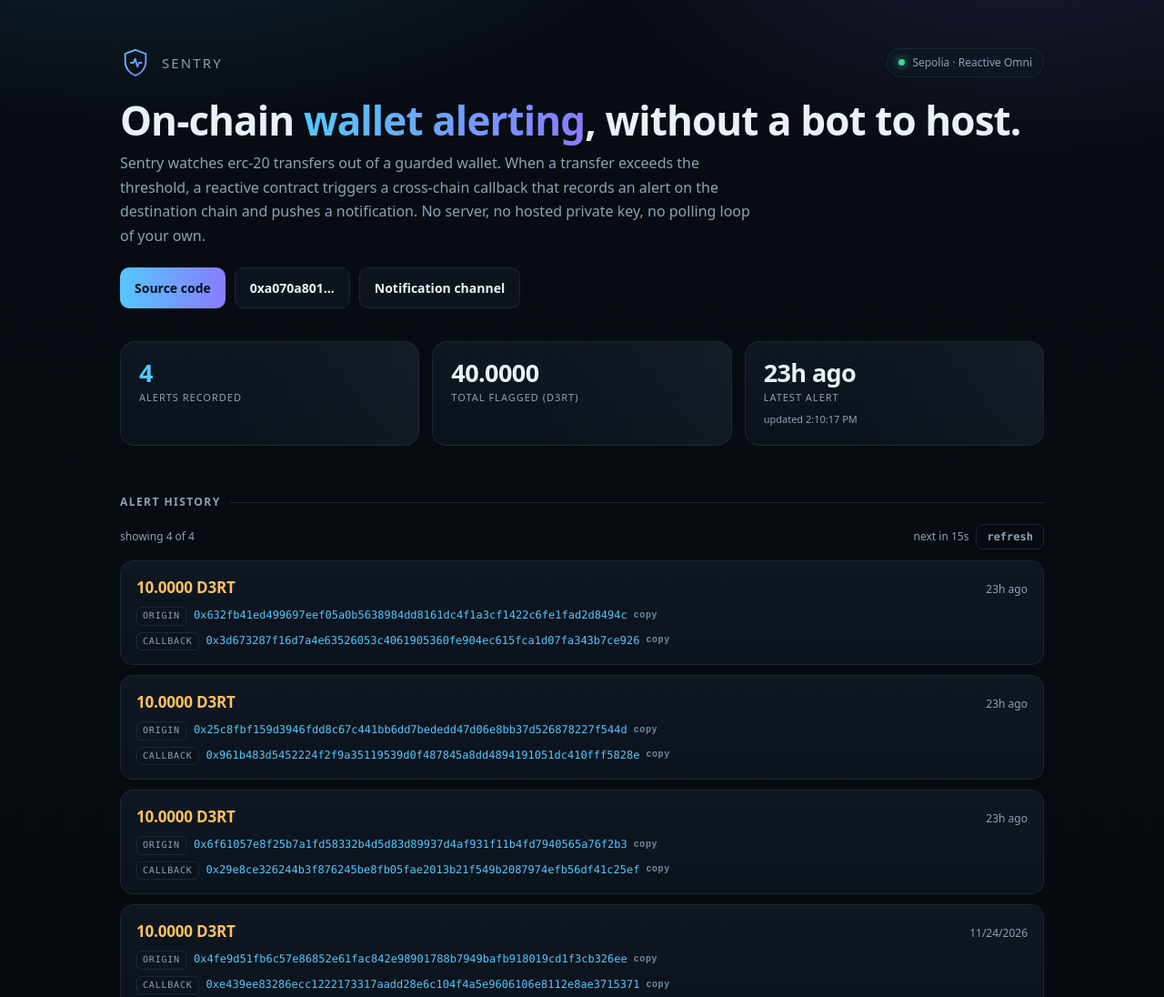
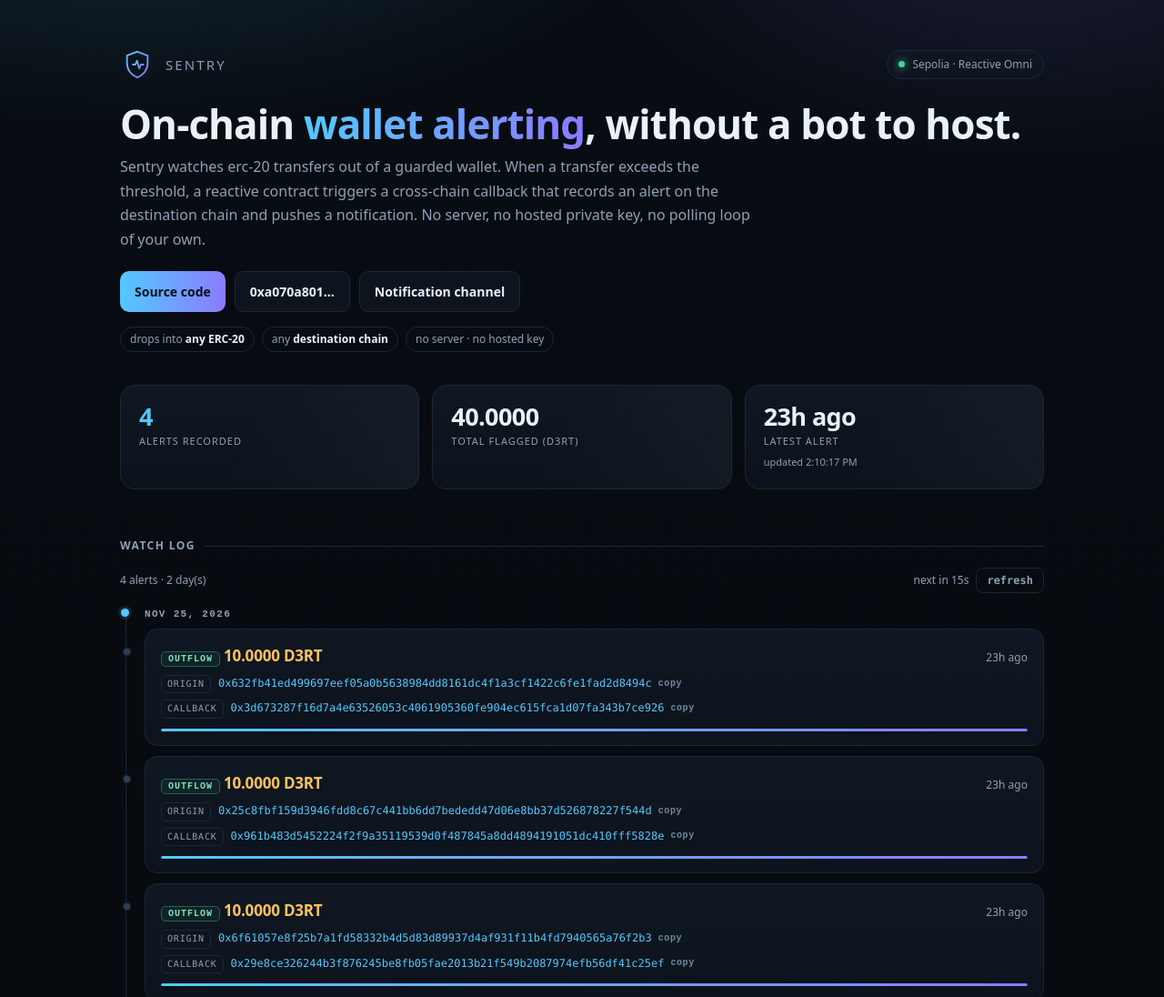
Before and after one commit to artistlogic/guardian, a plain HTML site: page index.html in a window 1280 px wide. Shown: the top 1096 px of the page at 91% size. Drawn offline with Linux system fonts and the light colour scheme; no server answers.

Commit message:
feat(ui): signal-strength meter + tab title alert

```diff
--- a/index.html
+++ b/index.html
@@ -143,13 +143,49 @@
   @keyframes shimmer{0%{background-position:100% 0}100%{background-position:0 0}}
   .item{animation:rise .18s ease both}
   @keyframes rise{from{opacity:0;transform:translateY(4px)}to{opacity:1;transform:none}}
+  .item.flash{border-color:rgba(63,224,161,.55);
+    box-shadow:0 0 0 1px rgba(63,224,161,.22),0 0 26px rgba(63,224,161,.10);
+    animation:flashPulse 1.5s ease}
+  @keyframes flashPulse{0%{background:rgba(63,224,161,.10)}100%{background:linear-gradient(180deg,var(--card),#0c131c)}}
+  .reveal{opacity:0;transform:translateY(10px);transition:opacity .45s ease,transform .45s ease}
+  .reveal.in{opacity:1;transform:none}
+
+  /* ── sentry: radar logo, integrations, watch log ── */
+  .radar{position:relative;width:38px;height:38px;display:grid;place-items:center}
+  .radar:before{content:"";position:absolute;inset:0;border-radius:50%;
+    border:1px solid rgba(84,200,255,.35);animation:ping 2.6s ease-out infinite}
+  .radar:after{content:"";position:absolute;inset:6px;border-radius:50%;
+    border:1px solid rgba(139,123,255,.28);animation:ping 2.6s .9s ease-out infinite}
+  @keyframes ping{0%{transform:scale(.6);opacity:.9}100%{transform:scale(1.35);opacity:0}}
+  .integrations{display:flex;gap:8px;flex-wrap:wrap;margin:16px 0 0;color:var(--muted);font-size:12px}
+  .integrations b{color:var(--fg);font-weight:600}
+  .integrations span{border:1px solid var(--line);border-radius:999px;padding:3px 10px}
+
+  .log{position:relative;margin-left:6px;padding-left:20px;border-left:1px solid var(--line)}
+  .day{position:relative;margin:18px 0 10px;font:600 11px/1 ui-monospace,monospace;
+    letter-spacing:.12em;text-transform:uppercase;color:var(--muted)}
+  .day:before{content:"";position:absolute;left:-26px;top:-1px;width:9px;height:9px;border-radius:50%;
+    background:var(--accent);box-shadow:0 0 0 3px rgba(84,200,255,.12)}
+  .log .item{position:relative}
+  .log .item:before{content:"";position:absolute;left:-25px;top:20px;width:7px;height:7px;border-radius:50%;
+    background:#2a4054;border:1px solid var(--line)}
+  .kind{font:600 10px/1 ui-monospace,monospace;letter-spacing:.1em;text-transform:uppercase;
+    color:#7fe3b4;border:1px solid rgba(63,224,161,.35);border-radius:5px;padding:2px 7px;background:rgba(63,224,161,.06)}
+  .older{font:600 11px/1 ui-monospace,monospace;color:var(--muted);background:transparent;
+    border:1px dashed var(--line);border-radius:10px;padding:10px 12px;cursor:pointer;margin:4px 0 8px}
+  .older:hover{color:var(--fg);border-color:rgba(84,200,255,.35)}
+  .meter{height:3px;border-radius:999px;background:#16222f;margin-top:11px;overflow:hidden}
+  .meter i{display:block;height:100%;border-radius:999px;
+    background:linear-gradient(90deg,var(--accent),var(--accent2));
+    box-shadow:0 0 12px rgba(84,200,255,.35);transition:width .5s ease}
+  .item:hover .meter i{filter:brightness(1.15)}
 </style>
 </head>
 <body>
 <div class="wrap">
   <header>
     <div class="brand">
-      <svg width="34" height="34" viewBox="0 0 48 48" aria-hidden="true">
+      <div class="radar"><svg width="34" height="34" viewBox="0 0 48 48" aria-hidden="true">
         <defs><linearGradient id="g" x1="0" y1="0" x2="1" y2="1">
           <stop offset="0" stop-color="#54c8ff"/><stop offset="1" stop-color="#8b7bff"/>
         </linearGradient></defs>
@@ -157,7 +193,7 @@
               fill="none" stroke="url(#g)" stroke-width="2.6"/>
         <path d="M17 24h4l2.5-6 3.5 12 2.5-6h4" fill="none" stroke="url(#g)"
               stroke-width="2.6" stroke-linecap="round" stroke-linejoin="round"/>
-      </svg>
+      </svg></div>
       <span class="name">Sentry</span>
       <span class="pill"><span class="dot"></span>Sepolia · Reactive Omni</span>
     </div>
@@ -174,6 +210,12 @@
       <a class="btn" href="https://ntfy.sh/guardian-2026" target="_blank" rel="noreferrer">Notification channel</a>
     </div>
 
+    <div class="integrations">
+      <span>drops into <b>any ERC-20</b></span>
+      <span>any <b>destination chain</b></span>
+      <span>no server · no hosted key</span>
+    </div>
+
     <div class="stats">
       <div class="stat hi"><b id="count">–</b><span>alerts recorded</span><small>&nbsp;</small></div>
       <div class="stat"><b id="total">–</b><span>total flagged (D3RT)</span><small>&nbsp;</small></div>
@@ -182,7 +224,7 @@
   </header>
 
   <main>
-    <h2>Alert history</h2>
+    <h2>Watch log</h2>
     <div class="list-head">
       <span class="count" id="meta">–</span>
       <div class="refresh">
@@ -245,13 +287,6 @@
           <text x="556" y="84" fill="#8ea1b6" font-size="10">callback</text>
         </g>
       </svg>
-    </div>
-
-    <h2>How it works</h2>
-    <div class="steps">
-      <div class="step"><div class="n">01 · detect</div><h3>Origin event</h3><p>An ERC-20 <code>Transfer</code> from the guarded wallet. The subscription already filters by sender, so noise never reaches the contract.</p></div>
-      <div class="step"><div class="n">02 · decide</div><h3>Reactive check</h3><p><code>react()</code> validates source, amount and remaining quota; below-threshold transfers exit silently (reverts are charged too).</p></div>
-      <div class="step"><div class="n">03 · act</div><h3>On-chain alert</h3><p>The callback proxy delivers <code>onAlert()</code> on the destination chain and a notifier pushes it to the operator.</p></div>
     </div>
   </main>
 
@@ -432,39 +467,71 @@ window.addEventListener("keydown", (e) => {
 });
 renderCode("react");
 
-/* ── list state, copy buttons, refresh countdown ── */
-let CURRENT = [], SHOWN = 8, PAGE = 8, nextAt = 0;
+/* ── list state: day-grouped watch log, copy buttons, refresh countdown ── */
+let CURRENT = [], SHOWN_DAYS = 2, nextAt = 0, prevCount = 0, CURRENT_MAX = 0n;
 
 function valueOf(log) { return log._value ? BigInt(log._value) : word(log.data, 2); }
 function originOf(log) { return log._origin || ("0x" + word(log.data, 1).toString(16).padStart(64, "0")); }
+function dayKey(ts) {
+  if (!ts) return "recent";
+  return new Date(ts).toLocaleDateString(undefined, { year: "numeric", month: "short", day: "2-digit" });
+}
 
 function cardOf(log) {
   const originTx = originOf(log);
+  const v = valueOf(log);
+  const pct = CURRENT_MAX > 0n ? Number((v * 100n) / CURRENT_MAX) : 0;
   return `<div class="item">
     <div class="row">
-      <span class="amt">${fmt(valueOf(log))} D3RT</span>
+      <span><span class="kind">outflow</span> <span class="amt">${fmt(v)} D3RT</span></span>
       <span class="when">${ago(log.ts)}</span>
     </div>
     <div class="hash"><span class="chip">origin</span><a href="${EXPLORER}${originTx}" target="_blank" rel="noreferrer">${originTx}</a><button class="copy" data-copy="${originTx}">copy</button></div>
     <div class="hash"><span class="chip">callback</span><a href="${EXPLORER}${log.txHash}" target="_blank" rel="noreferrer">${log.txHash}</a><button class="copy" data-copy="${log.txHash}">copy</button></div>
+    <div class="meter"><i style="width:${pct}%"></i></div>
   </div>`;
 }
 
 function renderList() {
   const list = document.getElementById("list");
   const total = CURRENT.reduce((a, l) => a + valueOf(l), 0n);
-  const items = CURRENT.slice(0, SHOWN).map(cardOf);
-  if (CURRENT.length > SHOWN) {
-    items.push(`<button class="more" id="more" type="button">Show all ${CURRENT.length} alerts</button>`);
+  CURRENT_MAX = CURRENT.reduce((m, l) => (valueOf(l) > m ? valueOf(l) : m), 0n);
+
+  const groups = new Map();
+  for (const log of CURRENT) {
+    const k = dayKey(log.ts);
+    if (!groups.has(k)) groups.set(k, []);
+    groups.get(k).push(log);
   }
-  list.innerHTML = items.join("");
-  const more = document.getElementById("more");
-  if (more) more.onclick = () => { SHOWN = CURRENT.length; renderList(); };
+  const keys = [...groups.keys()];
+  const visible = keys.slice(0, SHOWN_DAYS);
+
+  let html = '<div class="log">';
+  for (const k of visible) {
+    html += `<div class="day">${k}</div>`;
+    html += groups.get(k).map(cardOf).join("");
+  }
+  html += "</div>";
+  if (keys.length > visible.length) {
+    html += `<button class="older" id="older" type="button">Show older (${keys.length - visible.length} more days)</button>`;
+  }
+  list.innerHTML = html;
+
+  const older = document.getElementById("older");
+  if (older) older.onclick = () => { SHOWN_DAYS = keys.length; renderList(); };
 
   document.getElementById("count").textContent = CURRENT.length;
   document.getElementById("total").textContent = fmt(total);
   document.getElementById("latest").textContent = CURRENT[0].ts ? ago(CURRENT[0].ts) : "–";
-  document.getElementById("meta").textContent = `showing ${Math.min(SHOWN, CURRENT.length)} of ${CURRENT.length}`;
+  document.getElementById("meta").textContent = `${CURRENT.length} alerts · ${keys.length} day(s)`;
+
+  if (CURRENT.length > prevCount && prevCount > 0) {
+    const first = list.querySelector(".item");
+    if (first) { first.classList.add("flash"); setTimeout(() => first.classList.remove("flash"), 1600); }
+    document.title = "🚨 New alert · Sentry";
+    setTimeout(() => { document.title = "Sentry · On-chain Wallet Alerting"; }, 5000);
+  }
+  prevCount = CURRENT.length;
 }
 
 document.getElementById("list").addEventListener("click", async (e) => {
@@ -497,6 +564,14 @@ setInterval(() => {
 }, 1000);
 
 refresh(false);
+
+/* gentle scroll reveal for section headers and panels */
+const revealEls = document.querySelectorAll(".stats, .arch, .panel, .trace, .list-head");
+revealEls.forEach((el) => el.classList.add("reveal"));
+const io = new IntersectionObserver((entries) => {
+  entries.forEach((en) => { if (en.isIntersecting) { en.target.classList.add("in"); io.unobserve(en.target); } });
+}, { threshold: 0.12 });
+revealEls.forEach((el) => io.observe(el));
 </script>
 </body>
 </html>
```
